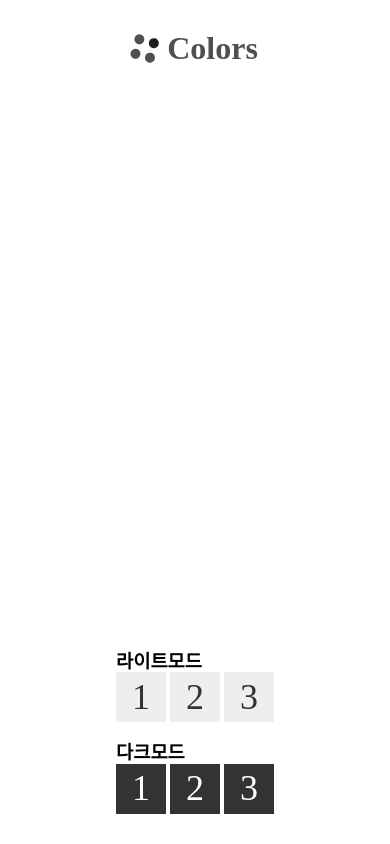
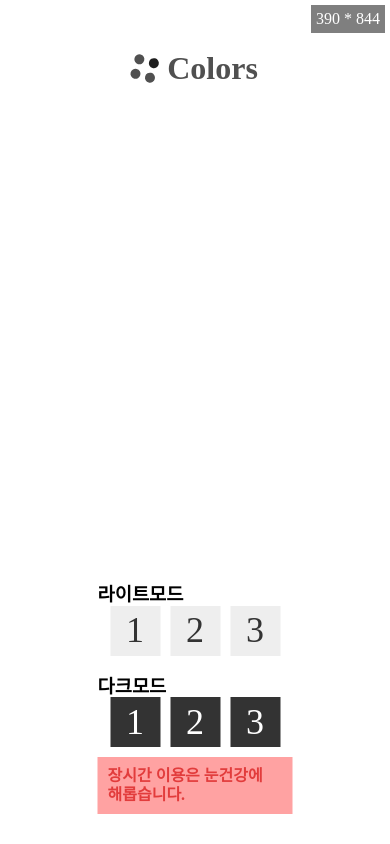
Before and after one commit to wondaero/color-quiz, a plain HTML site: page index.html in a window 390 px wide. Drawn offline with Linux system fonts and the light colour scheme; a web font is replaced by a local one.

Commit message:
갤폴드 반응형, 경고문구 추가, 사이즈 추가

```diff
--- a/index.html
+++ b/index.html
@@ -21,8 +21,9 @@
     html, body{height: 100%;}
 
     .wrapper{height: 100%; position: relative;}
+
     .logo{
-        position: absolute; top: 30px; left: 50%; transform: translateX(-50%);
+        position: absolute; top: 50px; left: 50%; transform: translateX(-50%);
         margin: 0; padding: 0; display: flex; align-items: center; justify-content: center;
     }
     .logo_img{display: flex; flex-wrap: wrap; margin-right: 10px; width: 25px; transform: rotate(15deg);}
@@ -32,12 +33,13 @@
     .logo_img > span:nth-child(n + 3){margin-bottom: 0;}
     .logo_txt{color: rgb(80, 80, 80);}
 
-    .btns{position: absolute; bottom: 30px; left: 50%; transform: translateX(-50%); list-style: none; margin: 0; padding: 0;}
-    .btns h3{padding: 0; margin: 0;}
-    .btns ul{list-style: none; margin: 0; margin-bottom: 10px; padding: 0;}
+    footer{position: absolute; bottom: 30px; left: 50%; transform: translateX(-50%);}
+    .btns{text-align: center;}
+    .btns h3{padding: 0; margin: 0; text-align: left;}
+    .btns ul{list-style: none; margin: 0; margin-bottom: 10px; padding: 0; display: inline-flex;}
     .btns ul:last-child{margin-bottom: 0;}
-    .btns ul li{display: inline-block;}
-    .btns ul li:last-child{margin-bottom: 0;}
+    .btns ul li{margin-right: 10px;}
+    .btns ul li:last-child{margin-right: 0;}
     .btns a{
         text-decoration: none; width: 50px; height: 50px; color: #333;
         display: inline-flex; align-items: center; justify-content: center; font-size: 36px;
@@ -55,10 +57,14 @@
     }
     .lock:before{content: ''; display: block; position: absolute; bottom: 0; width: 100%; height: 60%; background: #000;}
 
+    .warning{background: rgb(255, 162, 162); padding: 10px; margin: 0; margin-top: 10px; word-break: keep-all; color: rgb(226, 60, 60);}
+
+    .size{position: absolute; top: 5px; right: 5px; background: rgba(0, 0, 0, .5); color: #fff; padding: 5px;}
 
 </style>
 <body>
     <div class="wrapper">
+        <aside class="size"></aside>
         <h1 class="logo">
             <span class="logo_img">
                 <span></span>
@@ -68,6 +74,7 @@
             </span>
             <span class="logo_txt">Colors</span>
         </h1>
+        <footer>
             <div class="btns">
                 <div class="light-mode mode">
                     <h3>라이트모드</h3>
@@ -88,11 +95,16 @@
                     </ul>
                 </div>
             </div>
+
+            <h4 class="warning">장시간 이용은 눈건강에 해롭습니다.</h4>
+        </fotter>
     </div>
 
-    <script></script>
+    <script>
+        const w = window.innerWidth;
+        const h = window.innerHeight;
 
-
-
+        document.querySelector('aside').innerText = w + ' * ' + h;
+    </script>
 </body>
 </html>
```
Lines whose indentation alone changed are shown as unchanged.
